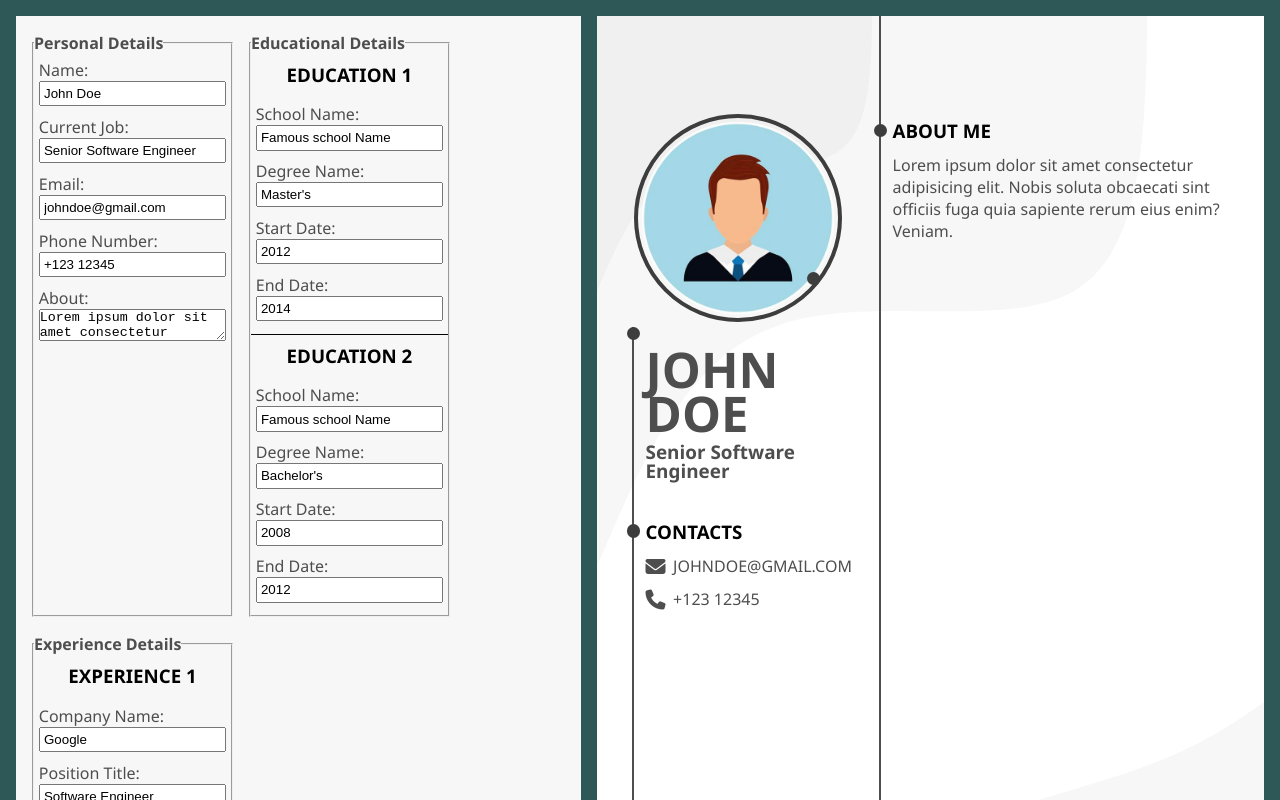
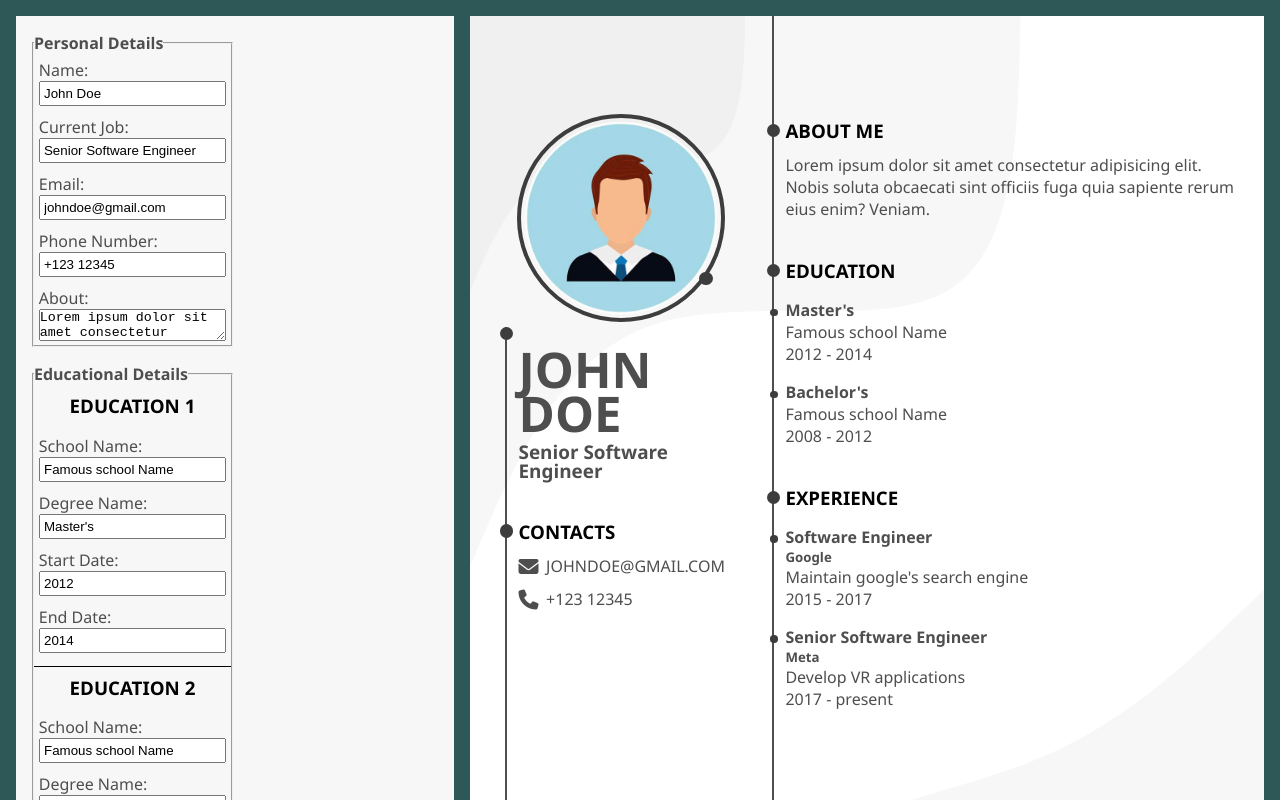
Before and after one commit to NabilHadi/cv_project, a React (Create React App) app: page / in a window 1280 px wide. Shown: the top 800 px of the page. Built offline with nearby package versions, Linux system fonts and the light colour scheme.

Commit message:
Add education and experience fields

```diff
--- a/src/components/CV.js
+++ b/src/components/CV.js
@@ -23,11 +23,11 @@ export class CV extends Component {
             <div>
               <h3 className="dot">Contacts</h3>
               <p className="cv__view__personal__email">
-                <i class="fa-solid fa-envelope fa-lg"></i>
+                <i className="fa-solid fa-envelope fa-lg"></i>
                 {this.props.personalDetailsFields.emailField}
               </p>
               <p className="cv__view__perosnal__phone-number">
-                <i class="fa-solid fa-phone fa-lg"></i>
+                <i className="fa-solid fa-phone fa-lg"></i>
                 {this.props.personalDetailsFields.phoneNumberField}
               </p>
             </div>
@@ -38,6 +38,47 @@ export class CV extends Component {
             <h3 className="dot">About Me</h3>
             <p>{this.props.personalDetailsFields.aboutField}</p>
           </div>
+
+          <div className="cv__view__education">
+            <h3 className="dot">Education</h3>
+            <ul className="cv__view__education__list">
+              {Object.keys(this.props.educationalFields).map((key) => {
+                const obj = this.props.educationalFields[key];
+                return (
+                  <li key={key}>
+                    <h4 className="sm-dot">{obj.degreeNameField}</h4>
+                    <p>{obj.schoolNameField}</p>
+                    <div>
+                      <span>{obj.eduStartDateField}</span>
+                      {" - "}
+                      <span>{obj.eduEndDateField}</span>
+                    </div>
+                  </li>
+                );
+              })}
+            </ul>
+          </div>
+
+          <div className="cv__view__experience">
+            <h3 className="dot">Experience</h3>
+            <ul className="cv__view__experience__list">
+              {Object.keys(this.props.experienceFields).map((key) => {
+                const obj = this.props.experienceFields[key];
+                return (
+                  <li key={key}>
+                    <h4 className="sm-dot">{obj.positionTitleField}</h4>
+                    <h5>{obj.companyNameField}</h5>
+                    <p>{obj.descriptionField}</p>
+                    <div>
+                      <span>{obj.expStartDateField}</span>
+                      {" - "}
+                      <span>{obj.expEndDateField}</span>
+                    </div>
+                  </li>
+                );
+              })}
+            </ul>
+          </div>
         </section>
       </div>
     );
--- a/src/styles.css
+++ b/src/styles.css
@@ -11,7 +11,8 @@ body {
   color: #4e4e4e;
 }
 
-.dot {
+.dot,
+.sm-dot {
   position: relative;
 }
 
@@ -24,6 +25,23 @@ body {
   background-color: #3d3d3d;
 }
 
+.sm-dot::before {
+  content: "";
+  position: absolute;
+  height: 0.2cm;
+  width: 0.2cm;
+  border-radius: 50%;
+  background-color: #3d3d3d;
+}
+
+ul {
+  list-style: none;
+}
+
+ul li {
+  margin-top: 1rem;
+}
+
 h3 {
   color: #010101;
   text-transform: uppercase;
@@ -34,6 +52,11 @@ h3 {
 h3.dot::before {
   left: -0.5cm;
   top: 0.15cm;
+}
+
+h4.sm-dot::before {
+  left: -0.4cm;
+  top: 0.25cm;
 }
 
 p i {
@@ -82,6 +105,7 @@ p i {
 }
 
 .cv__view {
+  flex-shrink: 0;
   display: flex;
   width: 21cm;
   height: 29.7cm;
@@ -163,7 +187,11 @@ p i {
   padding-left: 0.3cm;
 }
 
-.cv__view__right__about {
+.cv__view__right-column > div {
+  margin-top: 1cm;
+}
+
+div.cv__view__right__about {
   margin-top: 2.169cm;
 }
 
```
